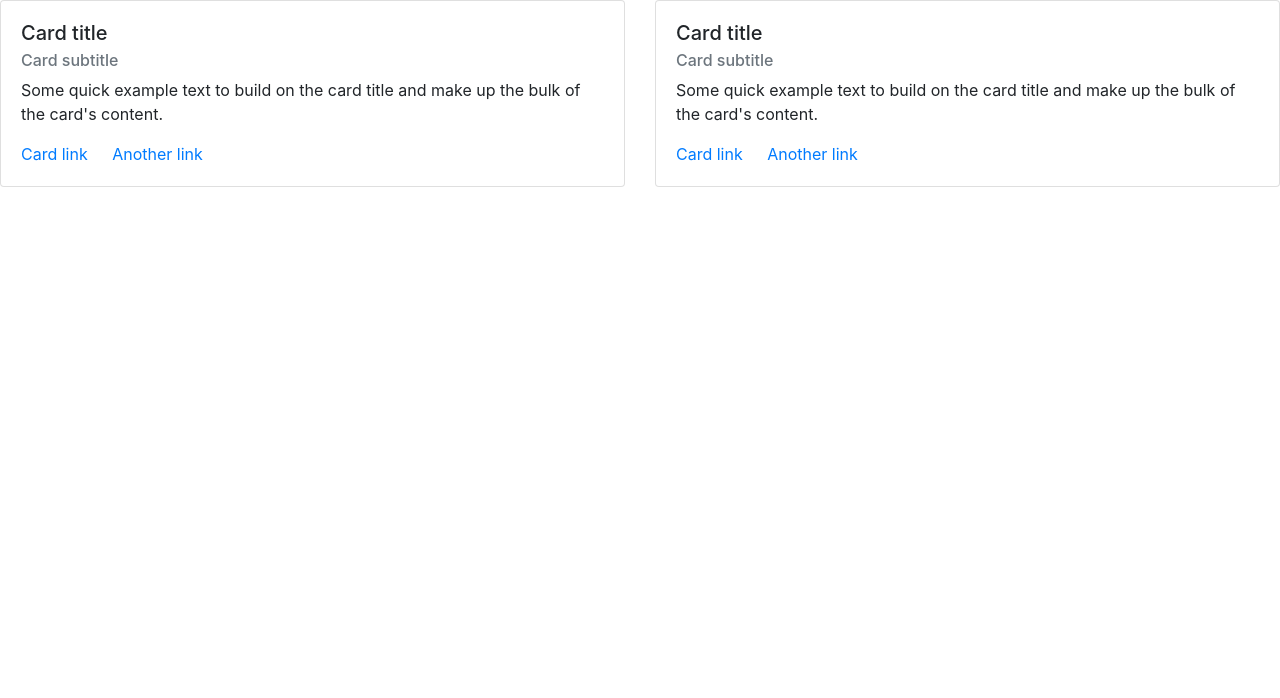
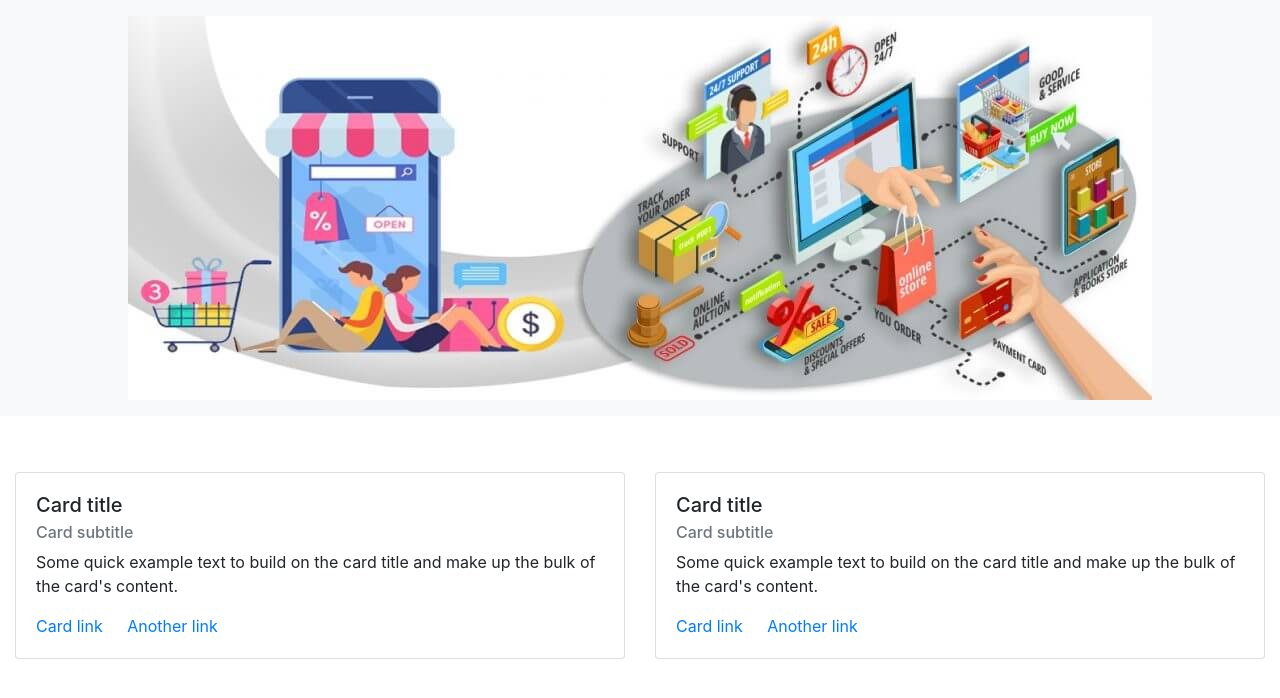
Before and after one commit to GrayFlash/eCommerce_Website_Temp, a Flask app: page / in a window 1280 px wide. Shown: the part 56-754 px from the top of the page. Run offline with Flask 2, Linux system fonts and the light colour scheme; parts of the project's set-up code (start-up, migrations or seed data) failed here and were passed over; some libraries are stand-ins or nearby versions.

Commit message:
Setup HomePage properly

```diff
--- a/templates/index.html
+++ b/templates/index.html
@@ -2,14 +2,21 @@
 {% include "navbar.html" %}
 {% include "subcat.html" %}
 
+{% block styles %}
+<link rel="stylesheet" href="{{ url_for('static', filename='css/index_styles.css') }}">
+{% endblock %}
+
 {% block body %}
 
 <!-- Image for E-commerce -->
-
+<div class="p-3 mb-2 bg-light">
+    <img class="image_fluid mx-auto d-block img-fluid" src="{{ url_for('static', filename='images/index_image.jpg')}}" alt="Chania">
+</div>
 <!-- End of Image -->
 
 <!-- Category Cards -->
-<div class="card-deck">
+<br><br>
+<div class="card-deck mx-auto .ml-5">
 
   <div class="card" style="width: 18rem;">
     <div class="card-body">
--- a/templates/layout.html
+++ b/templates/layout.html
@@ -2,7 +2,8 @@
 <html lang="en">
 <head>
     <link rel="stylesheet" href="https://stackpath.bootstrapcdn.com/bootstrap/4.4.1/css/bootstrap.min.css" integrity="sha384-Vkoo8x4CGsO3+Hhxv8T/Q5PaXtkKtu6ug5TOeNV6gBiFeWPGFN9MuhOf23Q9Ifjh" crossorigin="anonymous">
-
+    {% block style %}
+    {% endblock %}
     <meta charset="UTF-8">
     <meta name="viewport" content="width=device-width, initial-scale=1.0">
     <title>eCommerce Website</title>
```
